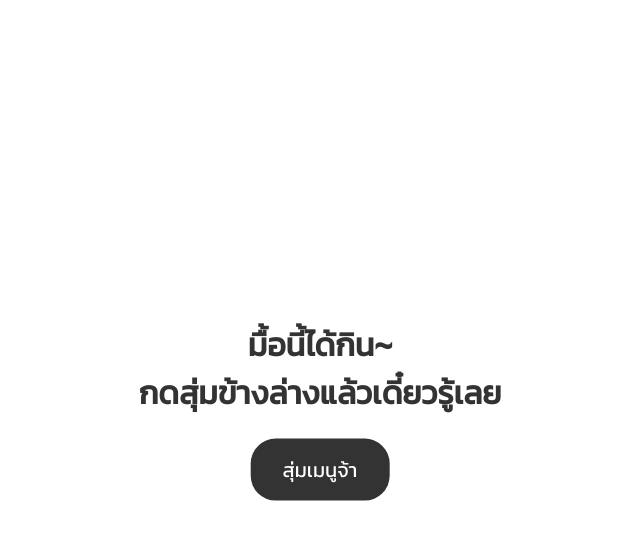
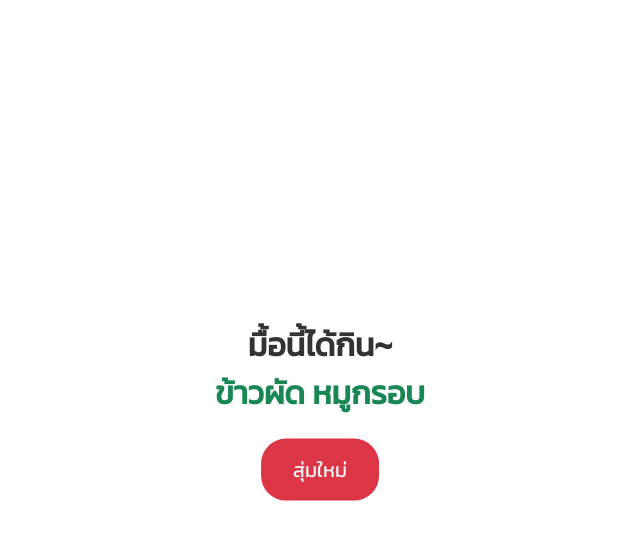
Before and after one commit to KIZUNEParty/food-rand, a website: page www/random.html in a window 1280 px wide. Both pictures are taken after a click on the button "สุ่มเมนูจ้า". Shown: the whole page, without its empty margins (320-960 px from the left). Drawn offline with Linux system fonts and the light colour scheme.

Commit message:
part update

```diff
--- a/www/css/main.css
+++ b/www/css/main.css
@@ -13,6 +13,17 @@ html, body, a, div, button {
 .hidden {
     display: none;
 }
+
+button[type=restart] {
+        padding: 1rem;
+        padding-left: 2rem;
+        padding-right: 2rem;
+        border: none;
+        background-color: #dc3545;
+        color: whitesmoke;
+        font-size: 20px;
+        border-radius: 25px;
+    }
 
 @media (prefers-color-scheme: light) {
     body {
@@ -41,6 +52,9 @@ html, body, a, div, button {
         font-size: 20px;
         border-radius: 25px;
     }
+    .food-hover {
+        color: #198754;
+    }
 }
 
 @media (prefers-color-scheme: dark) {
@@ -68,4 +82,7 @@ html, body, a, div, button {
         font-size: 20px;
         border-radius: 25px;
     }
+    .food-hover {
+        color: #24C57A;
+    }
 }
--- a/www/js/foodRAND.js
+++ b/www/js/foodRAND.js
@@ -1,4 +1,17 @@
+//call url
+const getURL = window.location.href
+console.log(getURL)
+const id = getURL.substr(37)
+console.log(id)
 
+// declair span id
+const ta = document.getElementById('a')
+const tb = document.getElementById('b')
+const tc = document.getElementById('c')
+const tfix = document.getElementById('fix')
+const tmenu = document.getElementById('menu')
+
+// fetch json
 function congrat(){
     fetch("./db/main.json")
     .then((response) => {
@@ -14,13 +27,41 @@ function congrat(){
 }
 
 function dataFuc(data) {
+    // สำหรับสุ่มอาหาร
+    if (id == 0) {
+        const rand_a = Math.floor(Math.random() * 4)
+        const rand_b = Math.floor(Math.random() * 3);
 
-    // สำหรับสุ่มอาหาร
+        if (rand_a == 0) {
+            menu.classList.add('hidden')
+            ta.innerHTML = data.shopname[0].item.a[0].a
+        } else if (rand_a == 1) {
+            menu.classList.add('hidden')
+            ta.innerHTML = data.shopname[0].item.a[1].a
+        } else if (rand_a == 2) {
+            menu.classList.add('hidden')
+            ta.innerHTML = data.shopname[0].item.a[2].a
+        } else if (rand_a == 3) {
+            menu.classList.add('hidden')
+            ta.innerHTML = data.shopname[0].item.a[3].a
+        }
 
+        if (rand_b == 0) {
+            menu.classList.add('hidden')
+            tb.innerHTML = data.shopname[0].item.b[0].a
+        } else if (rand_b == 1) {
+            menu.classList.add('hidden')
+            tb.innerHTML = data.shopname[0].item.b[1].a
+        } else if (rand_b == 2) {
+            menu.classList.add('hidden')
+            tb.innerHTML = data.shopname[0].item.b[2].a
+        }
+    }
+
+    if (id == 1) {
+
+    }
+
+    document.getElementById('rand').classList.add('hidden')
+    document.getElementById('re').classList.remove('hidden')
 }
-
-function re() {
-    document.getElementById('warp').classList.add('hidden')
-    document.getElementById('random').classList.remove('hidden')
-
-}
```
Also changed, not shown: www/js/shopRAND.js (+0 -8 lines).
